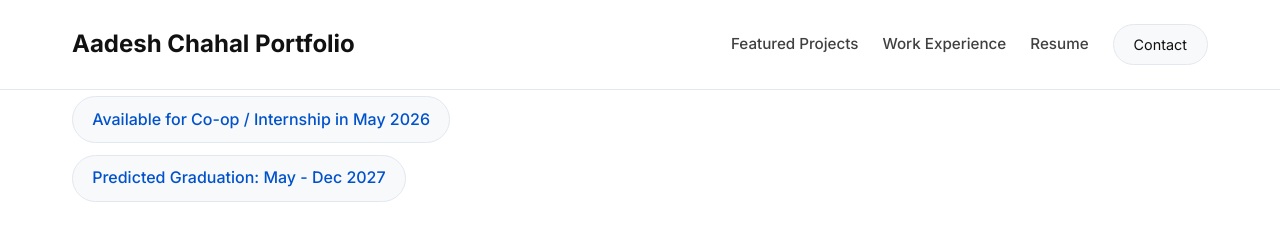
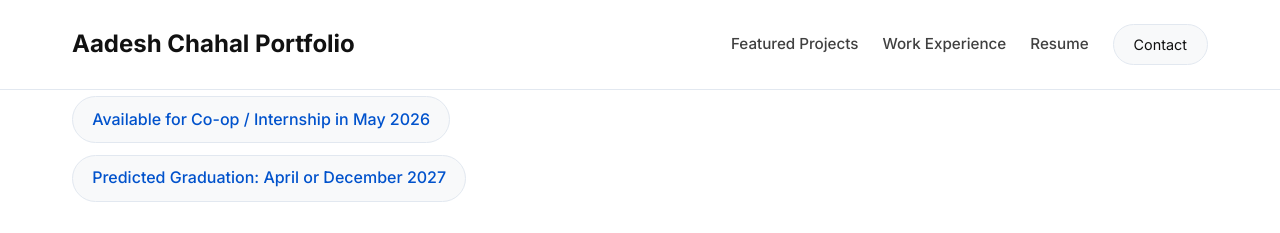
Before and after one commit to aadeshchahal/Portfolio, a Next.js app: page / in a window 1280 px wide. Shown: the top 233 px of the page. Built offline with nearby package versions, Linux system fonts and the light colour scheme.

Commit message:
Update graduation badge to April or December

```diff
--- a/src/components/Hero.tsx
+++ b/src/components/Hero.tsx
@@ -13,7 +13,7 @@ export default function Hero() {
                     <div className={styles.introLeft}>
                         <div className={styles.badgesContainer}>
                             <div className={styles.badge}>Available for Co-op / Internship in May 2026</div>
-                            <div className={styles.badge}>Predicted Graduation: May - Dec 2027</div>
+                            <div className={styles.badge}>Predicted Graduation: April or December 2027</div>
                         </div>
                         <h1 className={styles.title}>
                             Hello, I'm {profile.name}.
```
